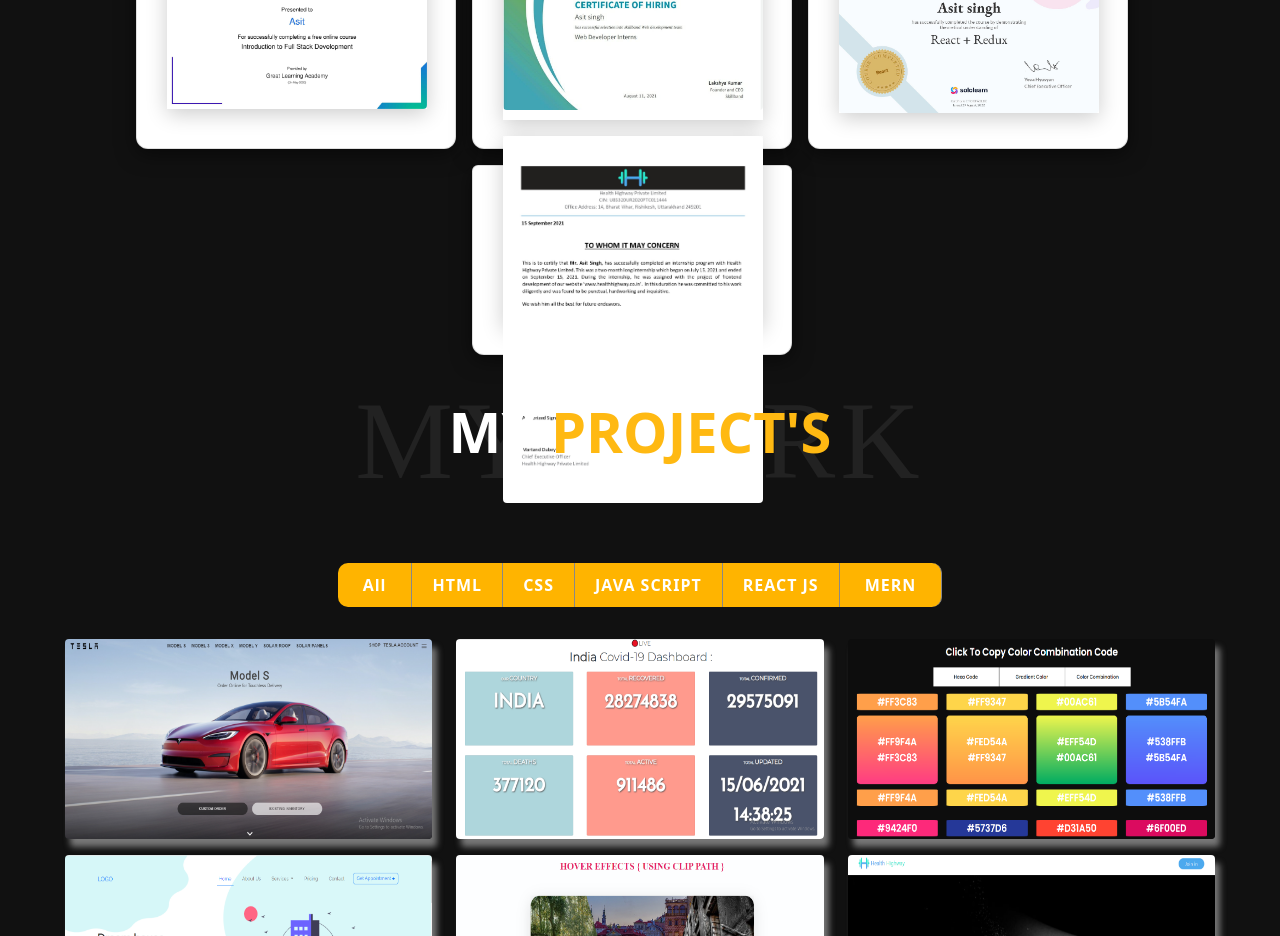
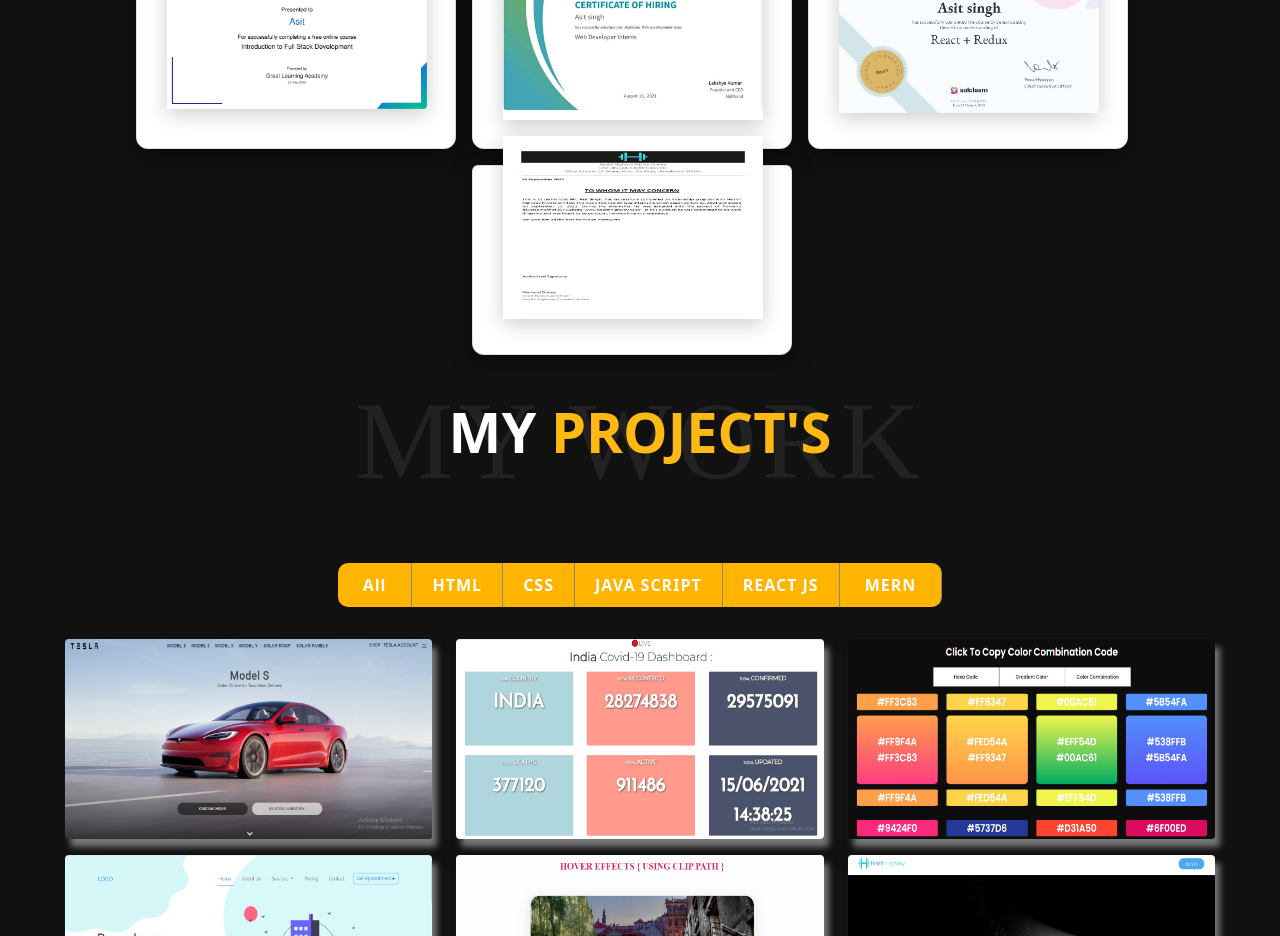
Before and after one commit to asitsi/potfolio, a React (Create React App) app: page / in a window 1280 px wide. Shown: the part 2860-3796 px from the top of the page. Built offline with nearby package versions, Linux system fonts and the light colour scheme; the HTML template or start-up script is replaced by a standard one; a web font is replaced by a local one.

Commit message:
health highway Image resize

```diff
--- a/src/components/Cartificats/Data.js
+++ b/src/components/Cartificats/Data.js
@@ -19,7 +19,7 @@
   },
   {
     id: 4,
-    image: "img/Internship_Ceritficate_Health_High_Way_page.jpg",
+    image: "img/Internship_Ceritficate_Health_High_Way_page.png",
     heading: "Health Highway",
     paragraph: "",
   },
```
Also changed, not shown: public/img/Internship_Ceritficate_Health_High_Way_page.png (added).
